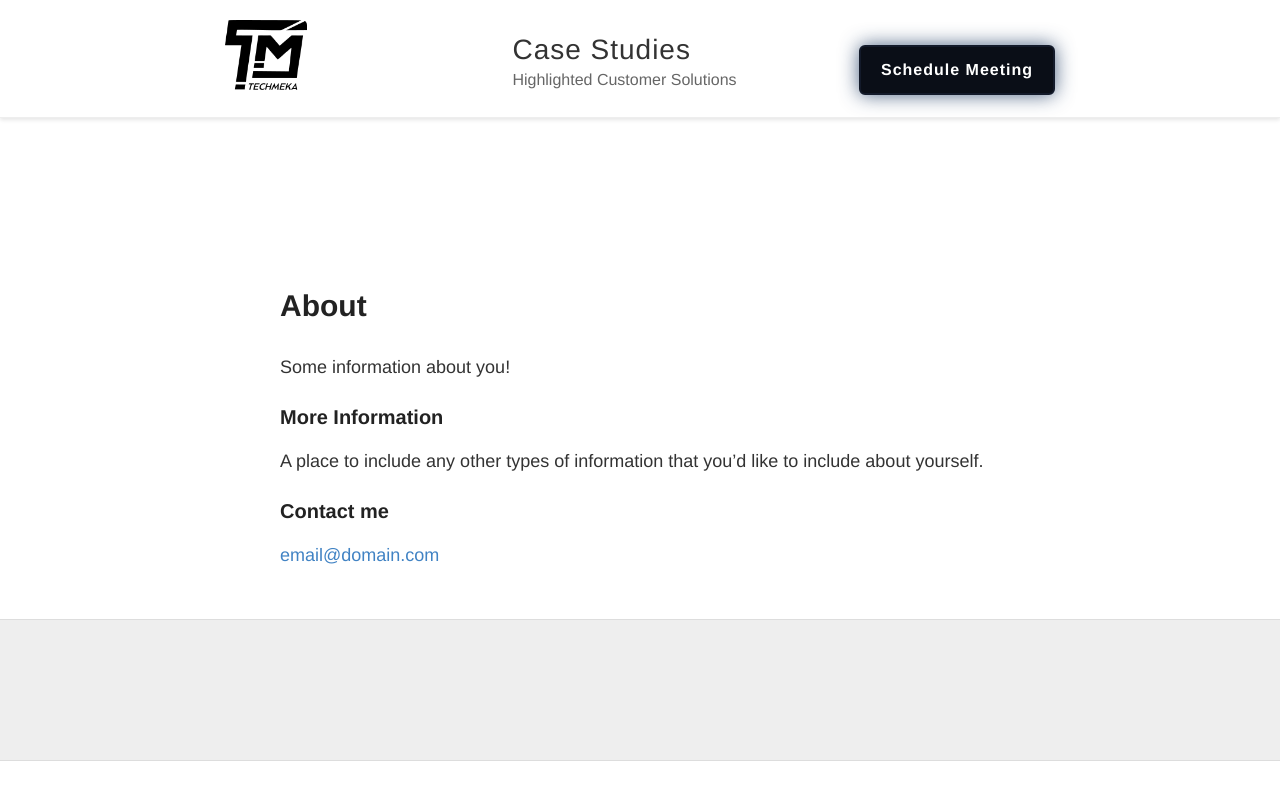
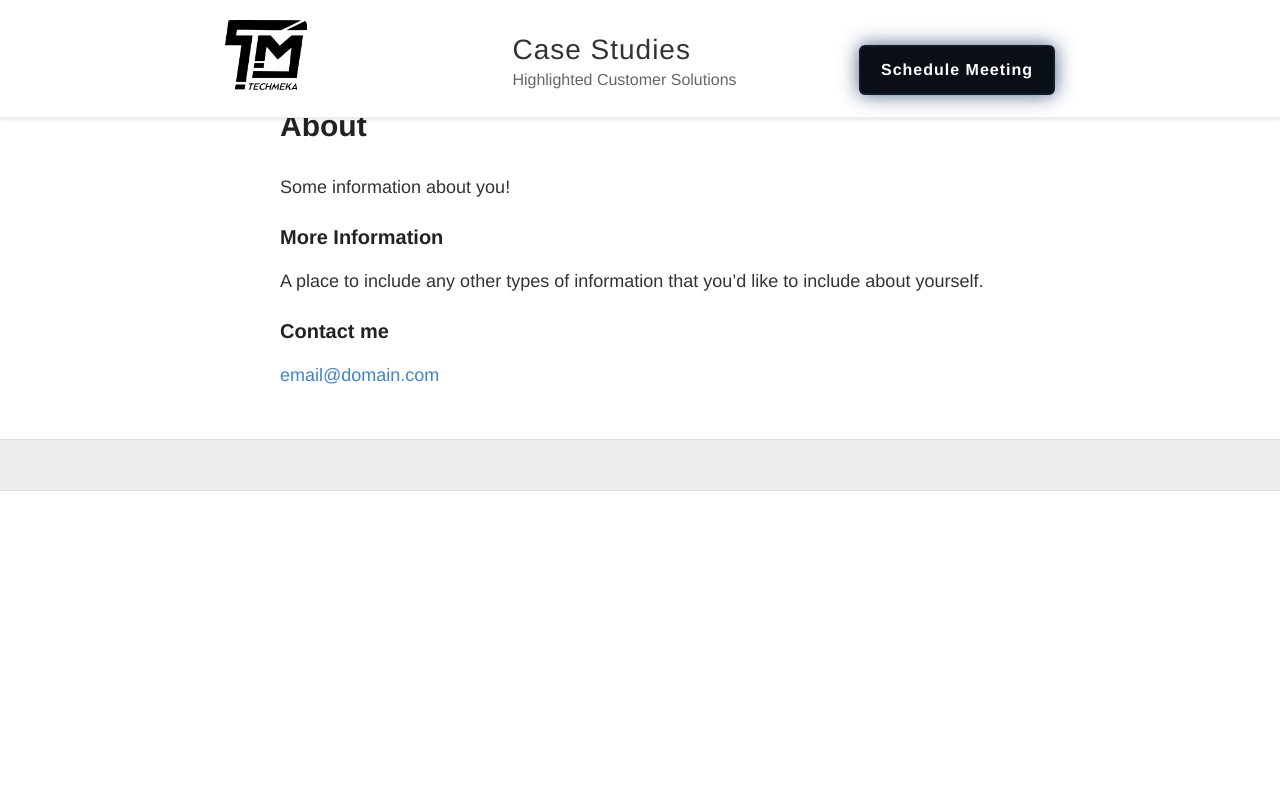
Before and after one commit to Techmeka/blog, a Jekyll site: the page built from docs/about.md, in a window 1280 px wide. Shown: the top 800 px of the page. Built offline with Jekyll 4.4.1, drawn with Linux system fonts in a browser that asks for light colours.

Commit message:
tags stuff

```diff
--- a/docs/assets/css/style.scss
+++ b/docs/assets/css/style.scss
@@ -28,7 +28,7 @@ body {
   max-width: 740px;
   padding: 0 10px;
   width: 100%;
-  padding-top: 100px; // Added padding to prevent content from being hidden behind the fixed header
+  padding-top: 10px; // Added padding to prevent content from being hidden behind the fixed header
 }
 
 h1, h2, h3, h4, h5, h6 {
```
